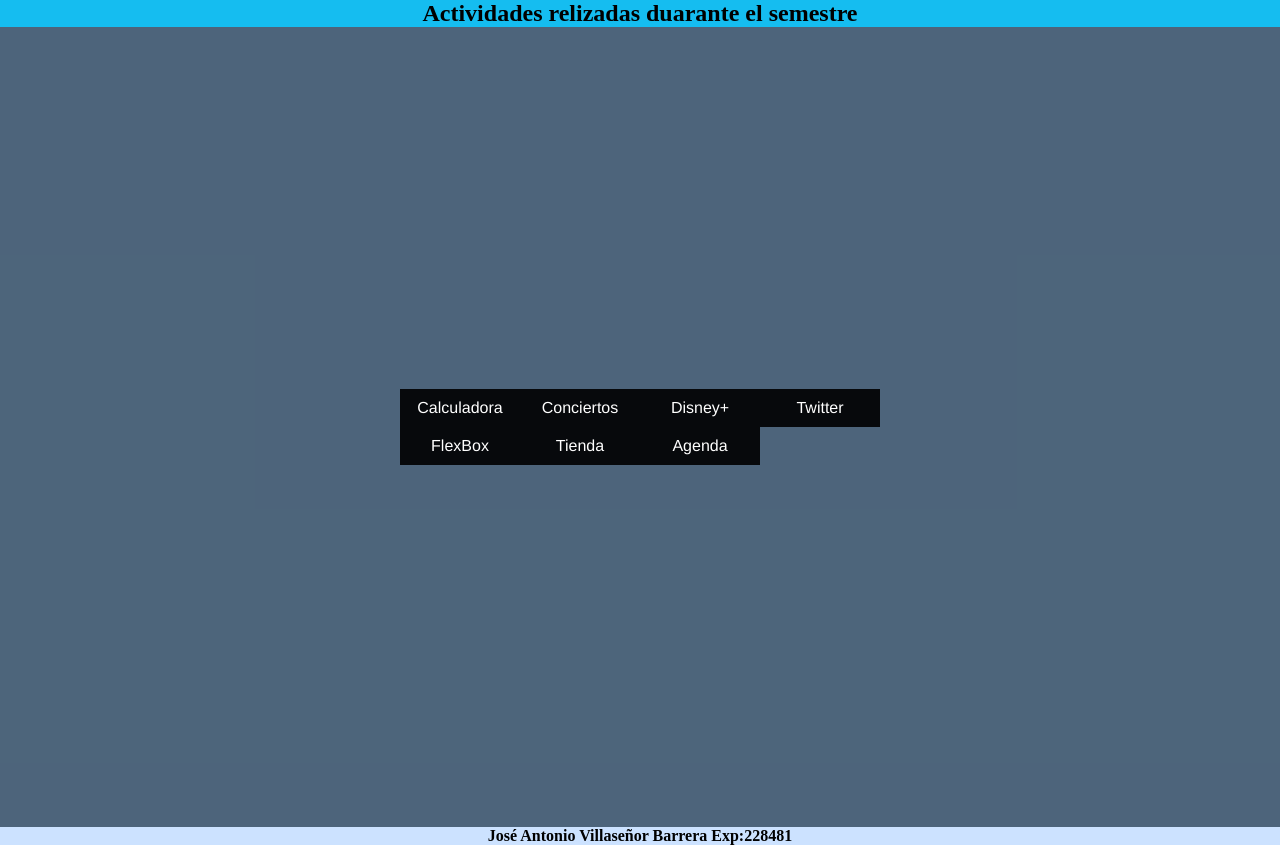
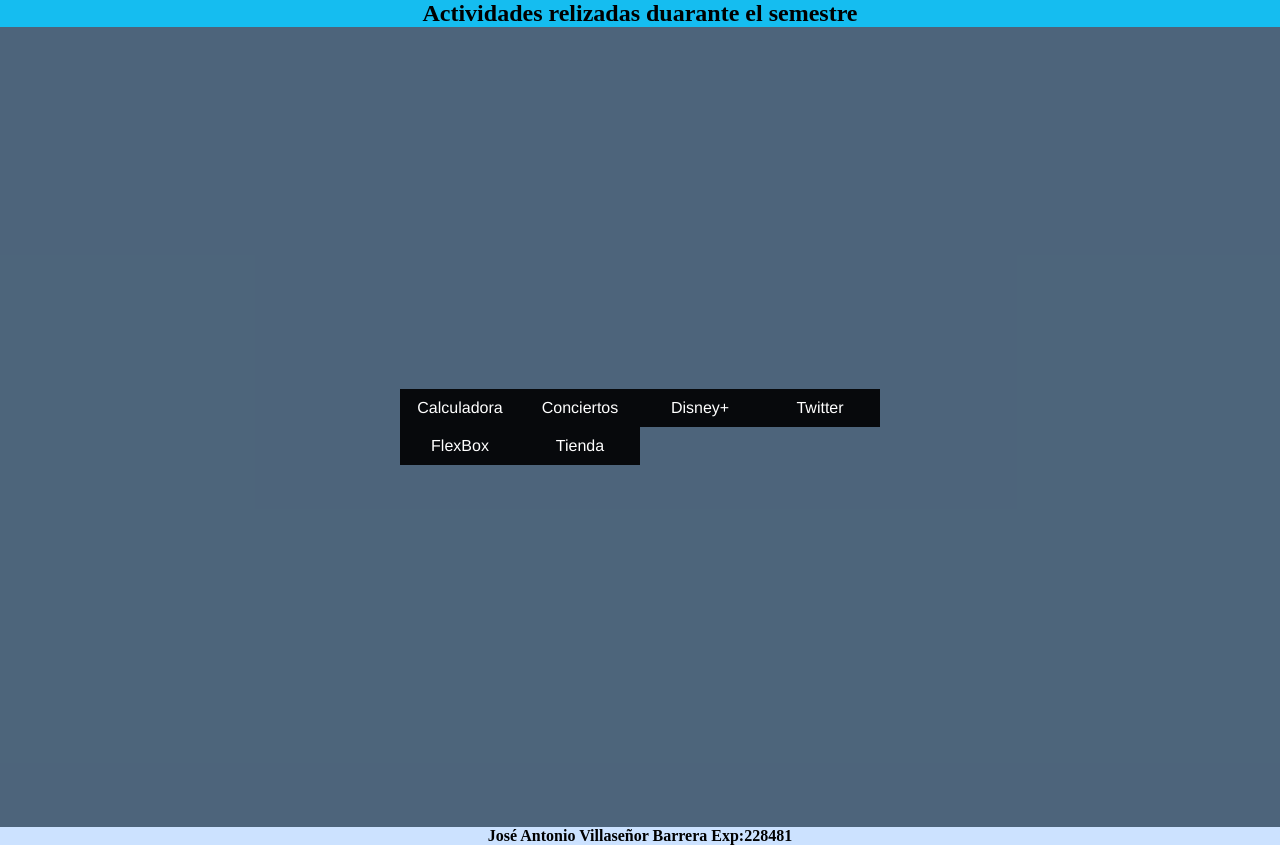
Before and after one commit to JoAn-97/Proyecto-Final, a plain HTML site: page index.html in a window 1280 px wide. Drawn offline with Linux system fonts and the light colour scheme.

Commit message:
Update index.html

```diff
--- a/index.html
+++ b/index.html
@@ -21,7 +21,6 @@
           <li><a href="Twitter/Index.html">Twitter</a></li>
           <li><a href="Flexbox/index.html">FlexBox</a></li>
           <li><a href="carrito/Index.html">Tienda</a></li>
-          <li><a href="Agenda/Index.html">Agenda</a></li>
         </ul>
       </nav>
     </header>
```
